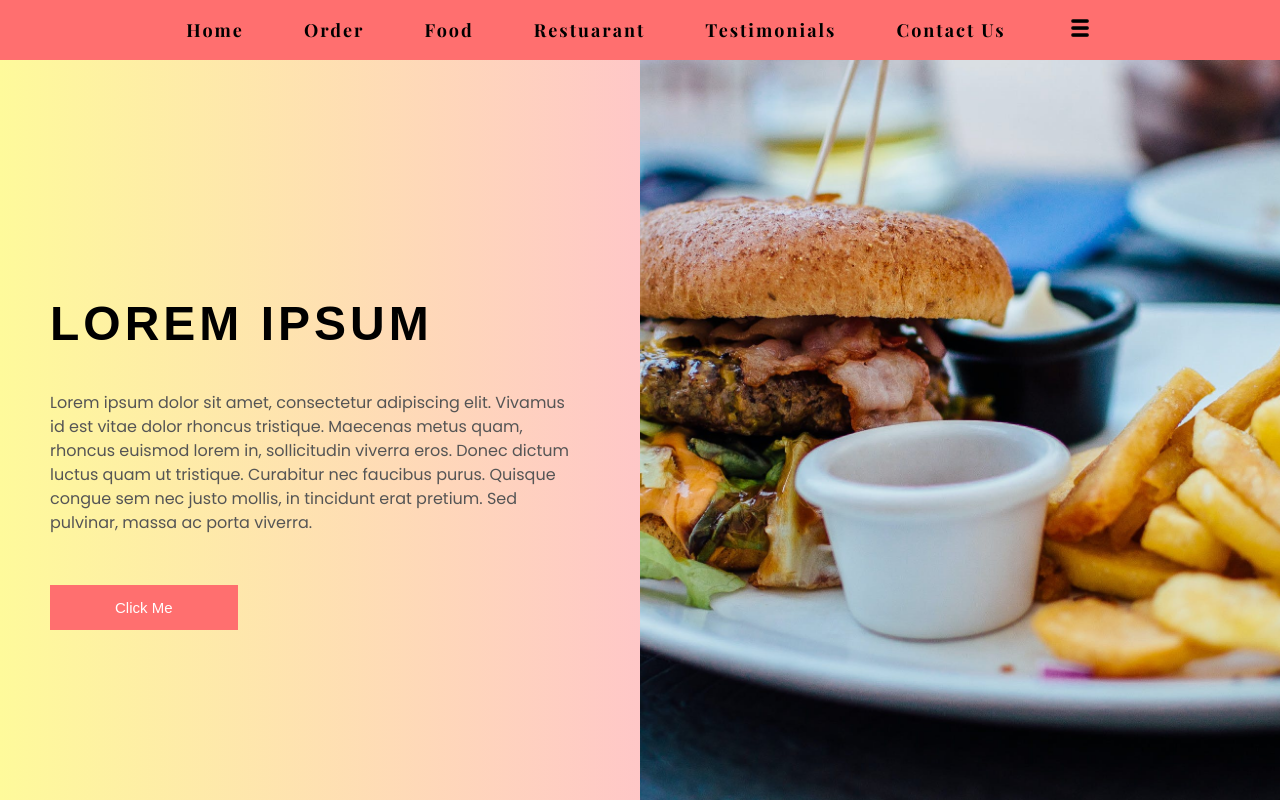
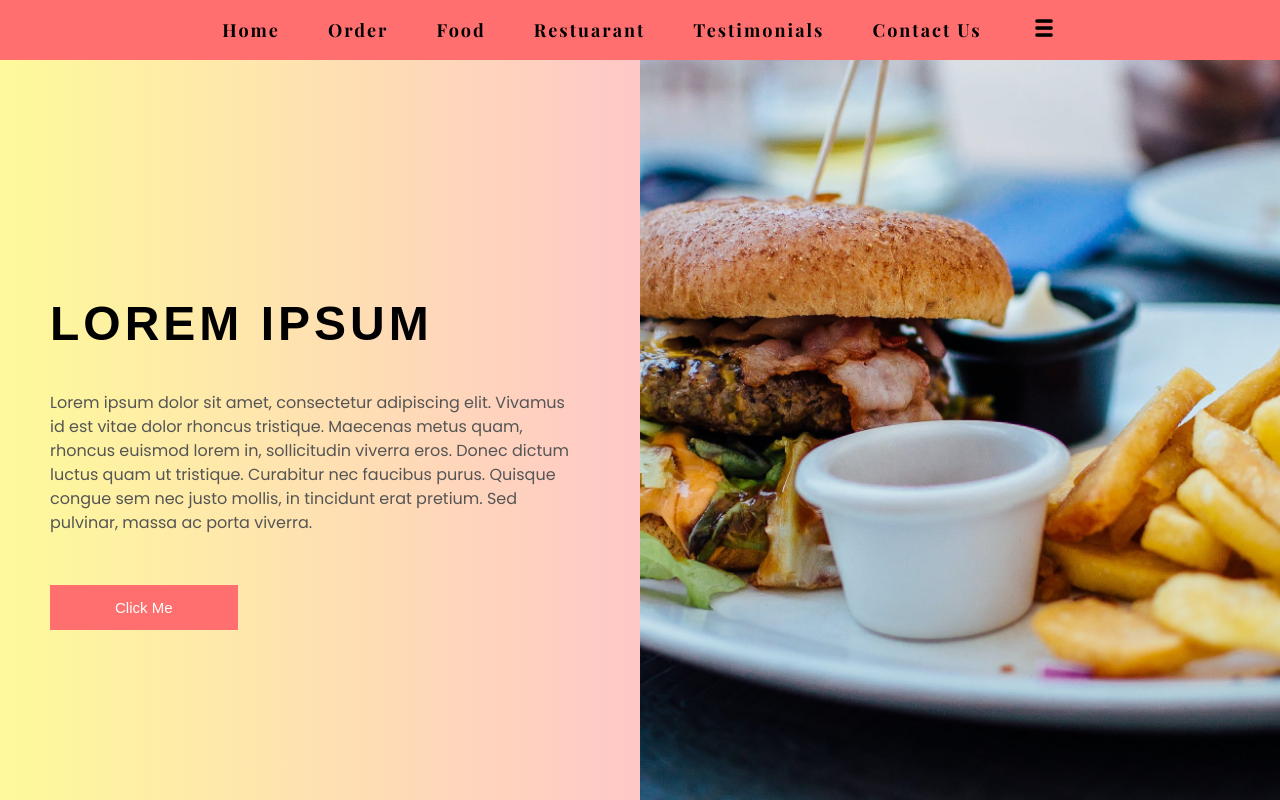
Before and after one commit to anjalivaidya321/SimplotelAsses, a plain HTML site: page index.html in a window 1280 px wide. Shown: the top 800 px of the page. Drawn offline with nearby package versions, Linux system fonts and the light colour scheme; a web font is replaced by a local one.

Commit message:
changes in the responsiveness

```diff
--- a/style.css
+++ b/style.css
@@ -424,7 +424,7 @@
 
     .nav-links span{
         font-size: 18px;
-        margin: 0 20px;
+        margin: 0 14px;
     }
 
     /* Hero Section */
```
